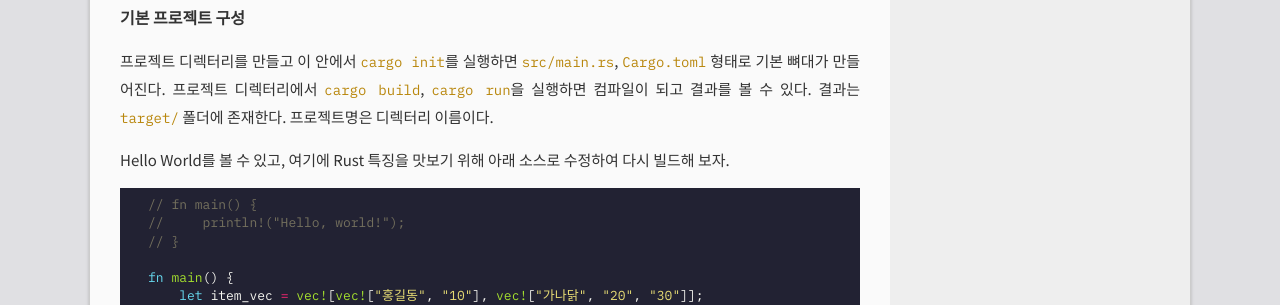
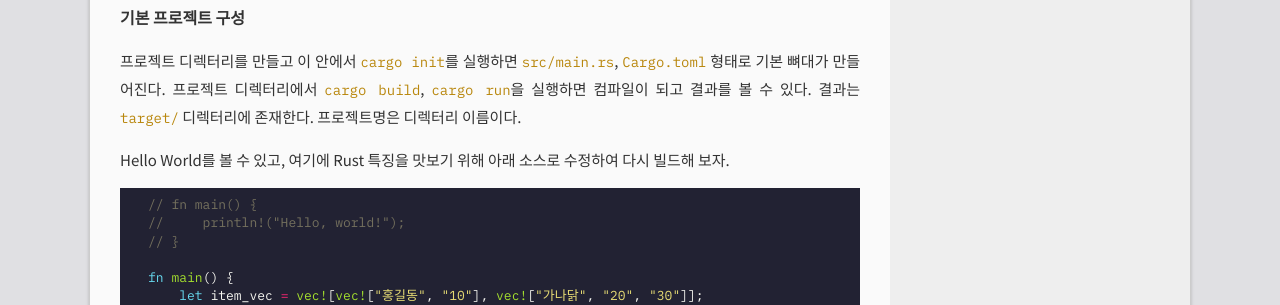
Before and after one commit to DebugJO/rustlang, a Jekyll site: the page built from _posts/2022-02-18-1.md, in a window 1280 px wide. Shown: the part 1320-1625 px from the top of the page. Built offline with Jekyll 4.4.1, drawn with Linux system fonts in a browser that asks for light colours.

Commit message:
Rust-001, 소개 및 개발환경

```diff
--- a/_posts/2022-02-18-1.md
+++ b/_posts/2022-02-18-1.md
@@ -33,7 +33,7 @@ Microsoft의 VSCode를 사용하거나 Jetbrains의 무료 개발툴인 IntelliJ
 
 ###### 기본 프로젝트 구성
 
-프로젝트 디렉터리를 만들고 이 안에서 `cargo init`를 실행하면 `src/main.rs`, `Cargo.toml` 형태로 기본 뼈대가 만들어진다. 프로젝트 디렉터리에서 `cargo build`, `cargo run`을 실행하면 컴파일이 되고 결과를 볼 수 있다. 결과는 `target/` 폴더에 존재한다. 프로젝트명은 디렉터리 이름이다.
+프로젝트 디렉터리를 만들고 이 안에서 `cargo init`를 실행하면 `src/main.rs`, `Cargo.toml` 형태로 기본 뼈대가 만들어진다. 프로젝트 디렉터리에서 `cargo build`, `cargo run`을 실행하면 컴파일이 되고 결과를 볼 수 있다. 결과는 `target/` 디렉터리에 존재한다. 프로젝트명은 디렉터리 이름이다.
 
 Hello World를 볼 수 있고, 여기에 Rust 특징을 맛보기 위해 아래 소스로 수정하여 다시 빌드해 보자.
 
```
